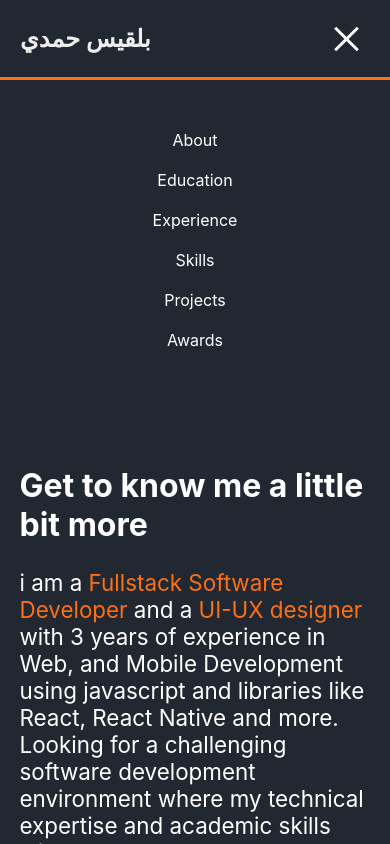
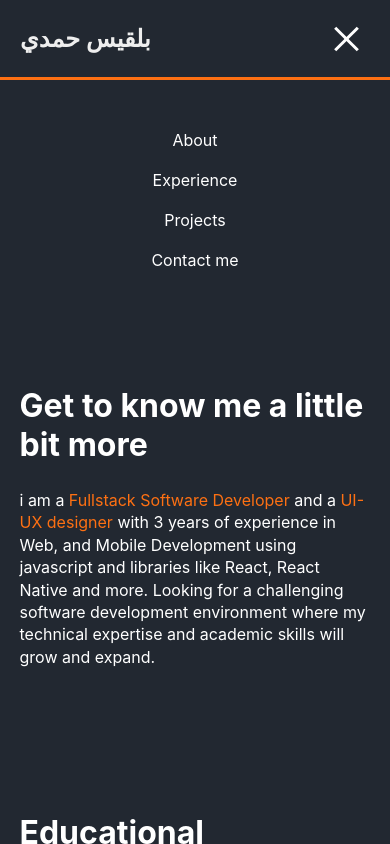
Before and after one commit to BalqeesHamdi/portfolio, a Next.js app: page /About in a window 390 px wide. Both pictures are taken after a click on the button 346 px from the left and 38 px from the top of the page. Shown: the top 844 px of the page. Built offline with nearby package versions, Linux system fonts and the light colour scheme; a web font is replaced by a local one.

Commit message:
mobile view fixes

```diff
--- a/components/Nav.js
+++ b/components/Nav.js
@@ -83,12 +83,18 @@ const Nav = () => {
       {showMenu && (
         <div className="mobile_menu">
           <ul>
-            <li>About</li>
-            <li>Education</li>
-            <li>Experience</li>
-            <li>Skills</li>
-            <li>Projects</li>
-            <li>Awards</li>
+            <li>
+              <Link href="/About">About</Link>
+            </li>
+            <li>
+              <Link href="/Experience">Experience</Link>
+            </li>
+            <li>
+              <Link href="Projects">Projects</Link>
+            </li>
+            <li>
+              <Link href="/Contact">Contact me</Link>
+            </li>
           </ul>
         </div>
       )}
--- a/pages/index.js
+++ b/pages/index.js
@@ -361,7 +361,7 @@ export default function Home() {
         <a href="./Balqees_Sabir_Web_Developer.pdf" className={styles.link}>
           <h4>Download my CV</h4>
         </a>
-        <a href="./Balqees_Sabir_Portfolio.pdf" >
+        <a href="./Balqees_Sabir_Portfolio.pdf" className={styles.link}>
           <h4>Download my UI/UX Portfolio</h4>
         </a>
       </div>
--- a/styles/About.module.css
+++ b/styles/About.module.css
@@ -44,10 +44,10 @@
 }
 
 @media (max-width: 600px) {
+
     .two_columns div,.row div{
         width: 100% !important;
     }
-
     .row div {
         margin-right: 0 !important;
     }
--- a/styles/Home.module.css
+++ b/styles/Home.module.css
@@ -218,6 +218,10 @@
     margin-bottom: 12px;
     width: 100%;
   }
+  .content{
+    font-size: 16px;
+  }
+
 }
 
 @keyframes fadeIn {
--- a/styles/globals.css
+++ b/styles/globals.css
@@ -285,6 +285,10 @@ ul {
 }
 
 @media (max-width: 600px) {
+   p {
+    font-size: 16px !important;
+    line-height: 1.4em;
+}
   .hide_desktop {
     display: flex !important;
   }
@@ -301,4 +305,7 @@ ul {
   .back_arrow{
     font-size: 28px;
 }
+.circles{
+  height: 140%;
 }
+}
```
